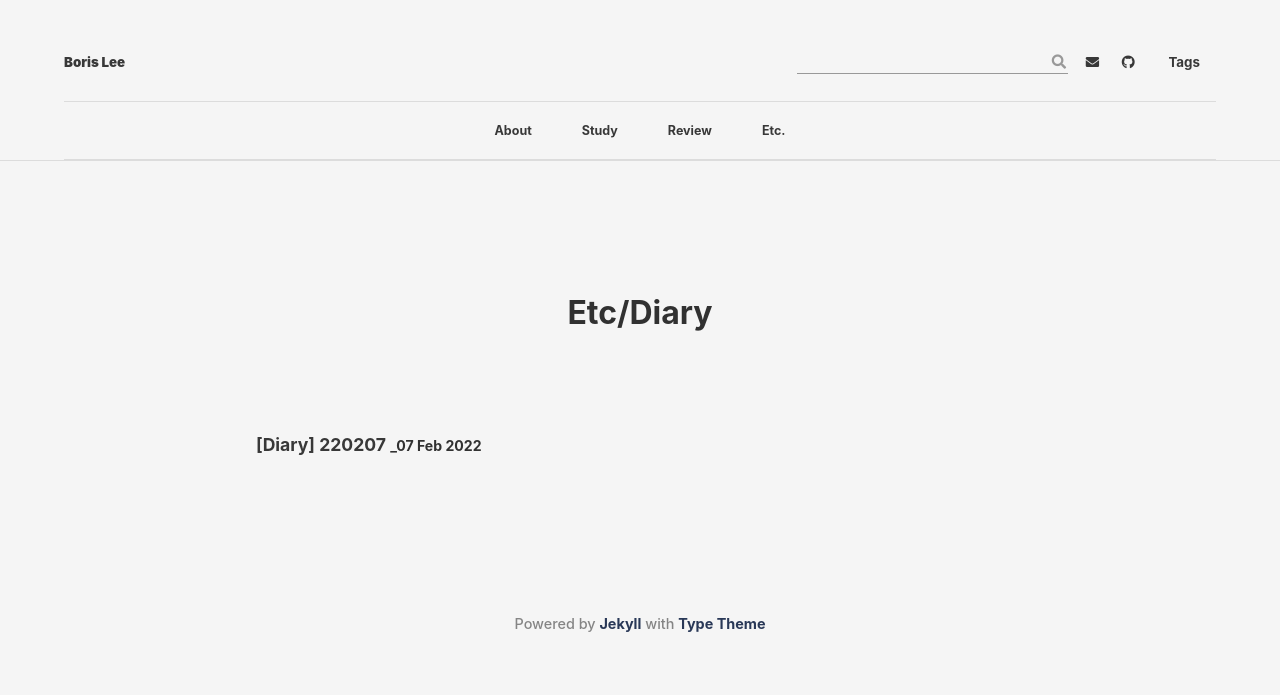
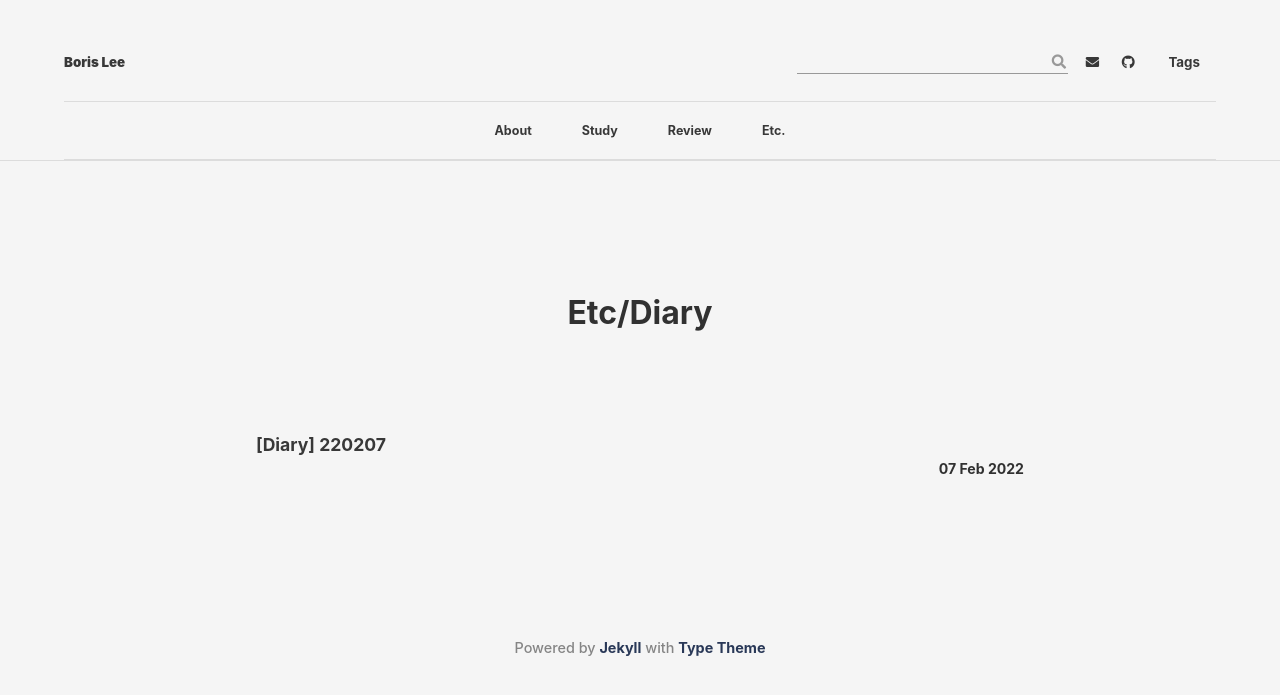
Before and after one commit to borisleevin/borisleevin.github.io, a Jekyll site: the page built from category/Diary.md, in a window 1280 px wide. Shown: the top 695 px of the page. Built offline with Jekyll 4.4.1, drawn with Linux system fonts in a browser that asks for light colours; nearby versions of some CDN libraries; some web fonts are replaced.

Commit message:
date show fix

```diff
--- a/_layouts/category.html
+++ b/_layouts/category.html
@@ -10,8 +10,8 @@ layout: default
   site.categories[category] %}
   <li>
     <h3>
-      <a href="{{  post.url | relative_url }}"> {{ post.title }}</a>
-      <small>_{{ post.date | date_to_string }}</small>
+      <a href="{{  post.url | relative_url }}">{{ post.title }}</a>
+      <small><p style="text-align:right;">{{ post.date | date_to_string }}</p></small>
     </h3>
   </li>
   {% endfor %}
```
